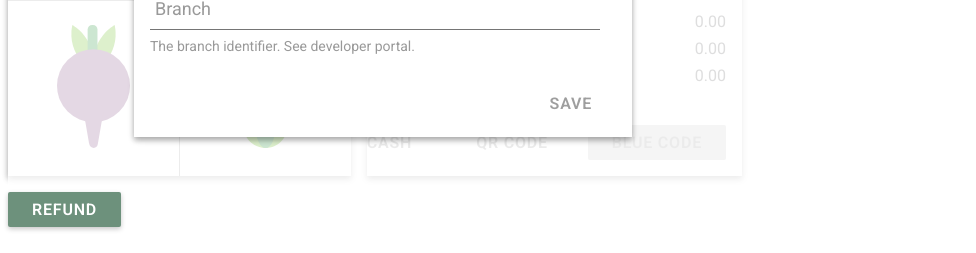
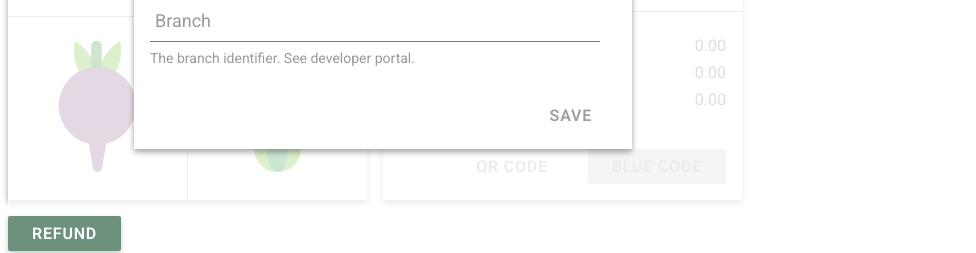
Before and after one commit to bluecodecom/pos-example, a React (Create React App) app: page / in a window 1280 px wide. Shown: the part 412-665 px from the top of the page, without its empty margins (0-976 px from the left). Built offline with nearby package versions, Linux system fonts and the light colour scheme.

Commit message:
Removed cash button to save space

```diff
--- a/src/App.js
+++ b/src/App.js
@@ -189,6 +189,10 @@ class App extends Component {
       })
 
     let pay = () => {
+      if (this.state.order.getTotal() == 0) {
+        return
+      }
+
       // there are still transactions that timed out and where were
       // are unable to call cancel because that call also times out.
       // disallow transactions to prevent long queues of cancelations
@@ -341,6 +345,10 @@ class App extends Component {
   }
 
   async register() {
+    if (this.state.order.getTotal() == 0) {
+      return
+    }
+
     let [username, password, branchExtId] = getCredentials() // eslint-disable-line no-unused-vars
 
     let client = this.getClient()
--- a/src/ordering-components.js
+++ b/src/ordering-components.js
@@ -108,14 +108,7 @@ function OrderTotalPanel(props) {
  * @param {boolean} props.isPayEnabled
  */
 function PaymentPanel(props) {
-  let cash = () => alert('Sorry, this POS only accepts Blue Code.')
-
   return <div className='payment-panel'>
-    <Button
-      type='flat'
-      disabled={ !props.isPayEnabled }
-      onClick={ cash }>Cash</Button>
-
     <Button
       type='flat'
       disabled={ !props.isPayEnabled }
```
